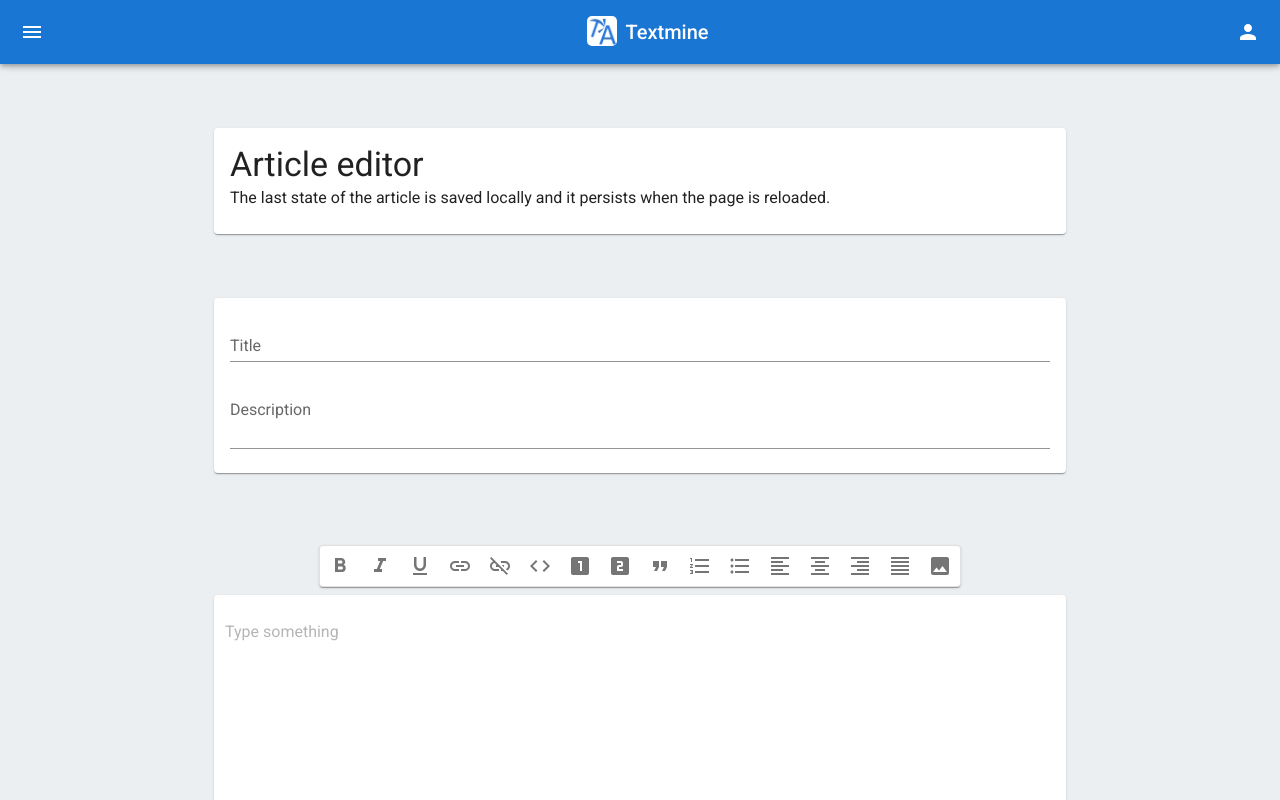
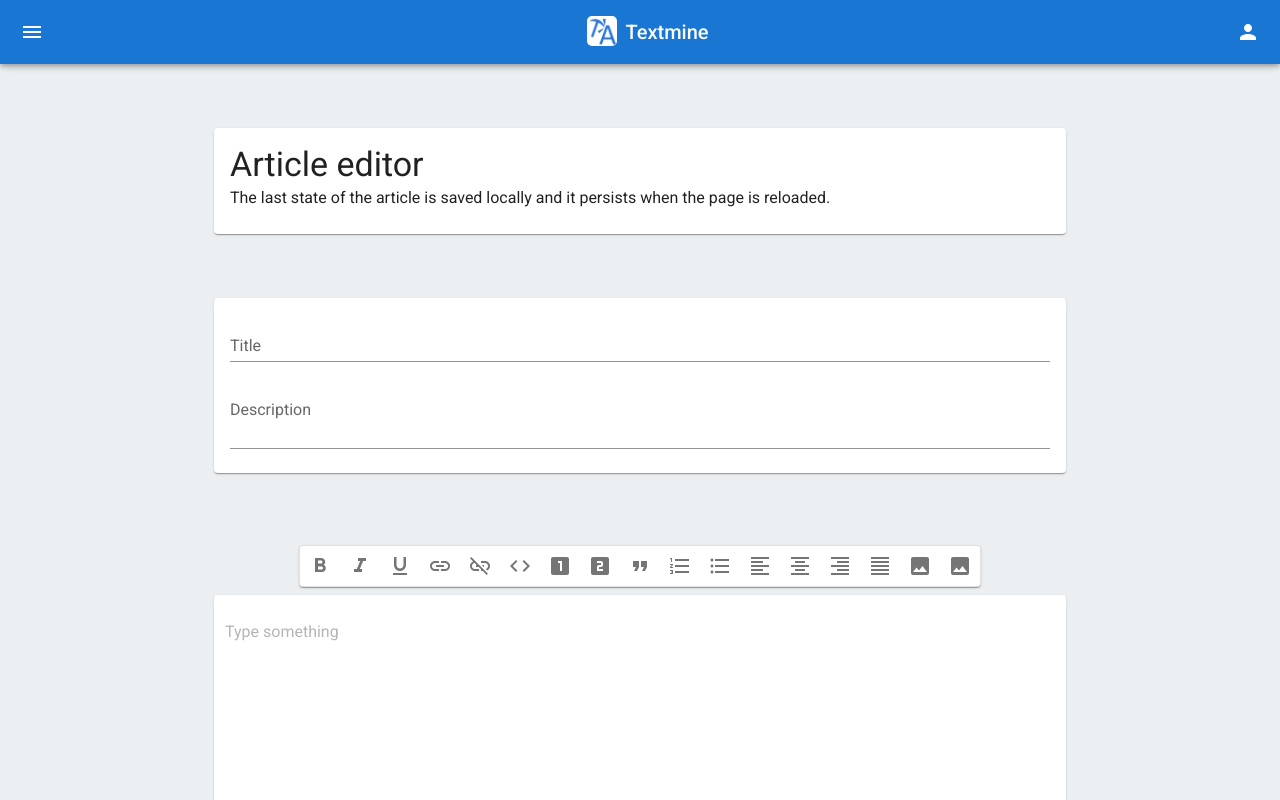
Before and after one commit to peter-peter-22/seo-blog-next, a Next.js app: page /profile/write in a window 1280 px wide. Shown: the top 800 px of the page. Built offline with nearby package versions, Linux system fonts and the light colour scheme; no server answers; what @mui/material-nextjs would draw is missing.

Commit message:
add basic video

```diff
--- a/app/ui/editor/RichTextEditor.jsx
+++ b/app/ui/editor/RichTextEditor.jsx
@@ -16,6 +16,7 @@ import TopMenu from "./TopMenu";
 import { withInlines } from './components/modules/EditorUrls';
 import { onKeyDown as inlineOnKeyDown } from './components/modules/EditorUrls';
 import placeholder from './components/modules/placeholder';
+import { withEmbeds } from './components/modules/EditorVideo';
 
 const StyledEditable = styled(Editable)({
     fontFamily: "var(--font-roboto)",
@@ -34,7 +35,7 @@ const hotkeysOnKeyDown = (event, editor) => {
 }
 
 export default function RichTextEditor({ onChange, slateProps, editorProps }) {
-    const editor = useMemo(() => withImages(withInlines(withHistory(withReact(createEditor())))), []);
+    const editor = useMemo(() => withEmbeds(withImages(withInlines(withHistory(withReact(createEditor()))))), []);
     return (
         <Slate
             editor={editor}
--- a/app/ui/editor/TopMenu.jsx
+++ b/app/ui/editor/TopMenu.jsx
@@ -3,6 +3,7 @@
 import { BlockButton, MarkButton } from "./components/HandleMarks";
 import { InsertImageButton } from "./components/modules/EditorImages";
 import { AddLinkButton, RemoveLinkButton } from "./components/modules/EditorUrls";
+import { InsertVideoButton } from "./components/modules/EditorVideo";
 import Box from "@mui/material/Box";
 import Toolbar from "@mui/material/Toolbar";
 import Paper from "@mui/material/Paper";
@@ -47,6 +48,7 @@ const TopMenu = () => {
                     <BlockButton format="right" Icon={<FormatAlignRight />} />
                     <BlockButton format="justify" Icon={<FormatAlignJustify />} />
                     <InsertImageButton Icon={<ImageIcon />} />
+                    <InsertVideoButton Icon={<ImageIcon />} />
                 </Paper>
             </Box>
         </Box>
--- a/app/ui/editor/components/Element.jsx
+++ b/app/ui/editor/components/Element.jsx
@@ -2,6 +2,7 @@
 
 import { DisplayedImage } from './modules/EditorImages';
 import { LinkComponent } from './modules/EditorUrls';
+import { VideoElement } from './modules/EditorVideo';
 
 const Element = ({ attributes, children, element }) => {
     const style = { textAlign: element.align }
@@ -57,6 +58,13 @@ const Element = ({ attributes, children, element }) => {
             >
                 {children}
             </LinkComponent>
+        case 'video':
+            return <VideoElement
+                attributes={attributes}
+                element={element}
+            >
+                {children}
+            </VideoElement>
         default:
             return (
                 <p style={style} {...attributes}>
--- a/app/ui/editor/components/modules/EditorImages.jsx
+++ b/app/ui/editor/components/modules/EditorImages.jsx
@@ -11,30 +11,33 @@ import imageExtensions from 'image-extensions'
 import { MenuButton } from '../../EditorUI'
 
 const withImages = editor => {
-    const { insertData, isVoid } = editor
+    // const { insertData, isVoid } = editor
+    const { isVoid } = editor
     editor.isVoid = element => {
         return element.type === 'image' ? true : isVoid(element)
     }
     editor.insertData = data => {
         const text = data.getData('text/plain')
-        const { files } = data
-        if (files && files.length > 0) {
-            for (const file of files) {
-                const reader = new FileReader()
-                const [mime] = file.type.split('/')
-                if (mime === 'image') {
-                    reader.addEventListener('load', () => {
-                        const url = reader.result
-                        insertImage(editor, url)
-                    })
-                    reader.readAsDataURL(file)
-                }
-            }
-        } else if (isImageUrl(text)) {
+        //const { files } = data
+        //if (files && files.length > 0) {
+        //    for (const file of files) {
+        //        const reader = new FileReader()
+        //        const [mime] = file.type.split('/')
+        //        if (mime === 'image') {
+        //            reader.addEventListener('load', () => {
+        //                const url = reader.result
+        //                insertImage(editor, url)
+        //            })
+        //            reader.readAsDataURL(file)
+        //        }
+        //    }
+        //} else
+        if (isImageUrl(text)) {
             insertImage(editor, text)
-        } else {
-            insertData(data)
         }
+        //else {
+        //    insertData(data)
+        //}
     }
     return editor
 }
@@ -62,7 +65,7 @@ const InsertImageButton = ({ Icon }) => {
             onMouseDown={event => {
                 event.preventDefault()
                 const url = window.prompt('Enter the URL of the image:')
-                if (url && !isImageUrl(url,false)) {
+                if (url && !isImageUrl(url, false)) {
                     alert('URL is not an image')
                     return
                 }
--- /dev/null
+++ b/app/ui/editor/components/modules/EditorVideo.jsx
@@ -0,0 +1,106 @@
+import React, { useMemo } from 'react'
+import { Transforms, createEditor } from 'slate'
+import {
+  Slate,
+  Editable,
+  withReact,
+  useSlateStatic,
+  ReactEditor,
+} from 'slate-react';
+import { MenuButton } from '../../EditorUI';
+import { videoUrlFormatters } from './VideoTypes';
+import isUrl from 'is-url'
+
+const insertVideo = (editor, url) => {
+  const parsedUrl = processUrl(url);
+  const text = { text: '' }
+  const image = { type: 'video', url: parsedUrl, children: [text] }
+  Transforms.insertNodes(editor, image)
+  Transforms.insertNodes(editor, {
+    type: 'paragraph',
+    children: [{ text: '' }],
+  })
+}
+
+const isVideoUrl = (url) => {
+  if (!url) return false
+  if (!isUrl(url)) return false
+  for (const videoType of videoUrlFormatters) {
+    if (videoType.isCorrect(url))
+      return true;
+  }
+  return false;
+}
+
+export const InsertVideoButton = ({ Icon }) => {
+  const editor = useSlateStatic()
+  return (
+    <MenuButton
+      onMouseDown={event => {
+        event.preventDefault()
+        const url = window.prompt('Enter the URL of the video:')
+        if (!url) {
+          alert('no URL provided');
+          return;
+        }
+        insertVideo(editor, url)
+      }}
+    >
+      {Icon}
+    </MenuButton>
+  )
+}
+
+const processUrl = (url) => {
+  if (!url)
+    return;
+  for (const videoType of videoUrlFormatters) {
+    if (videoType.isCorrect(url))
+      return videoType.formatter(url);
+  }
+  return url;
+}
+
+export const withEmbeds = editor => {
+  const { isVoid } = editor
+  editor.isVoid = element => (element.type === 'video' ? true : isVoid(element))
+  editor.insertData = data => {
+    const text = data.getData('text/plain');
+    if (isVideoUrl(text)) {
+      insertVideo(editor, text)
+    }
+  }
+  return editor
+}
+
+export const VideoElement = ({ attributes, children, element }) => {
+  const editor = useSlateStatic()
+  const { url } = element
+  return (
+    <div {...attributes}>
+      <div contentEditable={false}>
+        <div
+          style={{
+            padding: '75% 0 0 0',
+            position: 'relative',
+          }}
+        >
+          <iframe
+            src={url}
+            frameBorder="0"
+            allow="accelerometer; autoplay; clipboard-write; encrypted-media; gyroscope; picture-in-picture; web-share"
+            allowFullScreen
+            style={{
+              position: 'absolute',
+              top: '0',
+              left: '0',
+              width: '100%',
+              height: '100%',
+            }}
+          />
+        </div>
+      </div>
+      {children}
+    </div>
+  )
+}
--- /dev/null
+++ b/app/ui/editor/components/modules/VideoTypes.js
@@ -0,0 +1,54 @@
+function VideoUrlFormatter(isCorrect, formatter) {
+    this.isCorrect = isCorrect;
+    this.formatter = formatter;
+}
+
+//const isYoutubeEmbed = (url) => {
+//  return url.includes("youtube.com/embed");
+//}
+
+//const isVimeoEmbed = (url) => {
+//
+//  return url.includes("player.vimeo.com/video");
+//}
+
+//const formatYoutubeEmbed = url => {
+//  let videoId = url.match(/(?<=\/embed\/)[^&]+/g);
+//  return `https://www.youtube.com/embed/${videoId}`;
+//}
+
+//const formatVimeoEmbed = url => {
+//  let videoId = url.match(/(?<=\/embed\/)[^&]+/g);
+//  return `https://player.vimeo.com/video/${videoId}`;
+//}
+
+export const videoUrlFormatters = [
+    new VideoUrlFormatter(
+        //youtube
+        //embed
+        //<iframe width="1903" height="801" src="https://www.youtube.com/embed/Hjhv6DmNEVc" title="Prism RS" frameborder="0" allow="accelerometer; autoplay; clipboard-write; encrypted-media; gyroscope; picture-in-picture; web-share" referrerpolicy="strict-origin-when-cross-origin" allowfullscreen></iframe>
+        //page
+        //https://www.youtube.com/watch?v=Hjhv6DmNEVc
+        url => {
+            return url.includes("youtube.com/watch");
+        },
+        url => {
+            let videoId = url.match(/(?<=\/watch\?v=)[^&]+/g);
+            return `https://www.youtube.com/embed/${videoId}`;
+        }
+    ),
+    new VideoUrlFormatter(
+        //vimeo
+        //embed
+        //<iframe title="vimeo-player" src="https://player.vimeo.com/video/892719539?h=9453d0187f" width="640" height="360" frameborder="0"    allowfullscreen></iframe>
+        //page
+        //https://vimeo.com/512095147
+        url => {
+            return url.includes("https://vimeo.com/");
+        },
+        url => {
+            let videoId = url.match(/(?<=\/vimeo.com\/)[^&]+/g);
+            return `https://player.vimeo.com/video/${videoId}`;
+        }
+    )
+];
```
